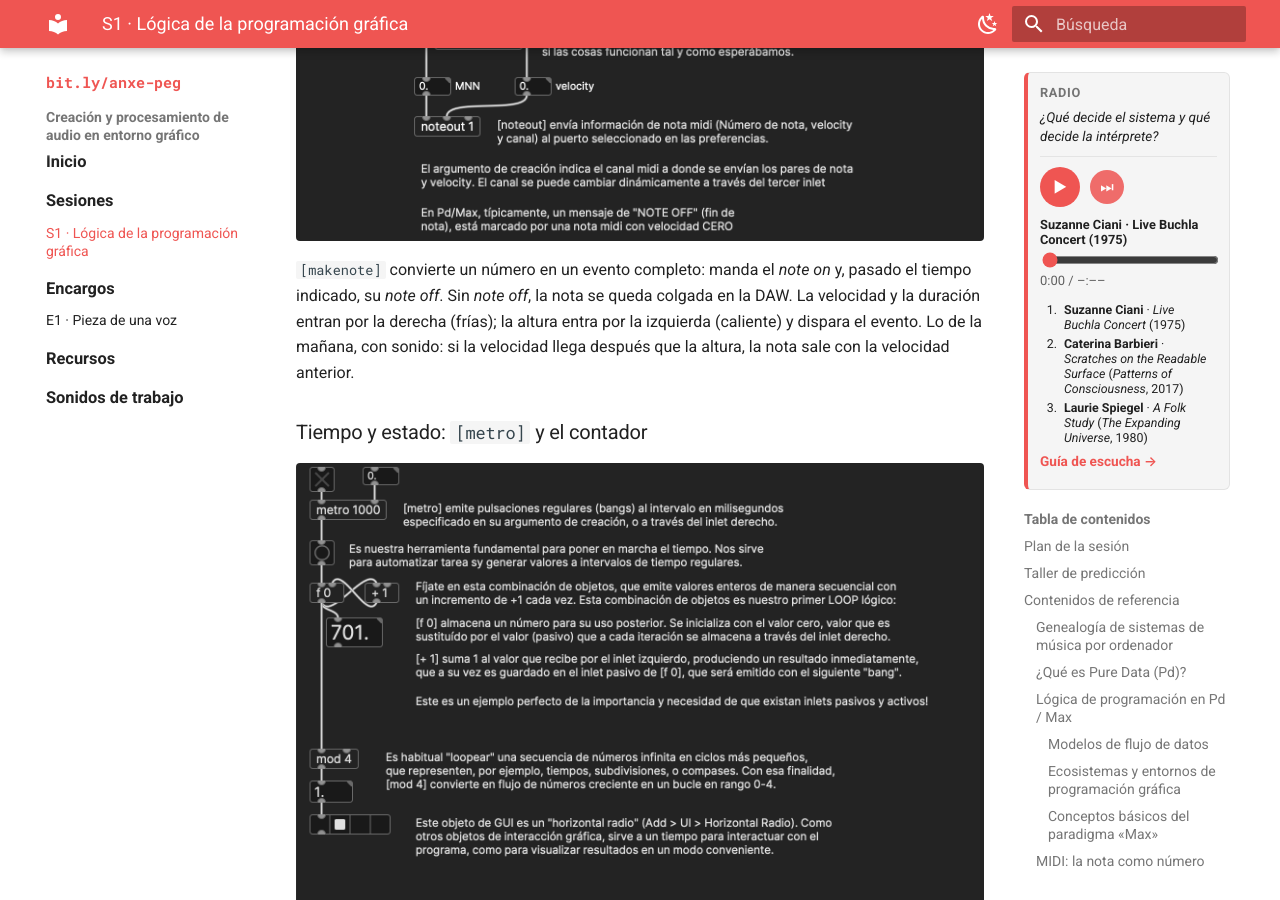
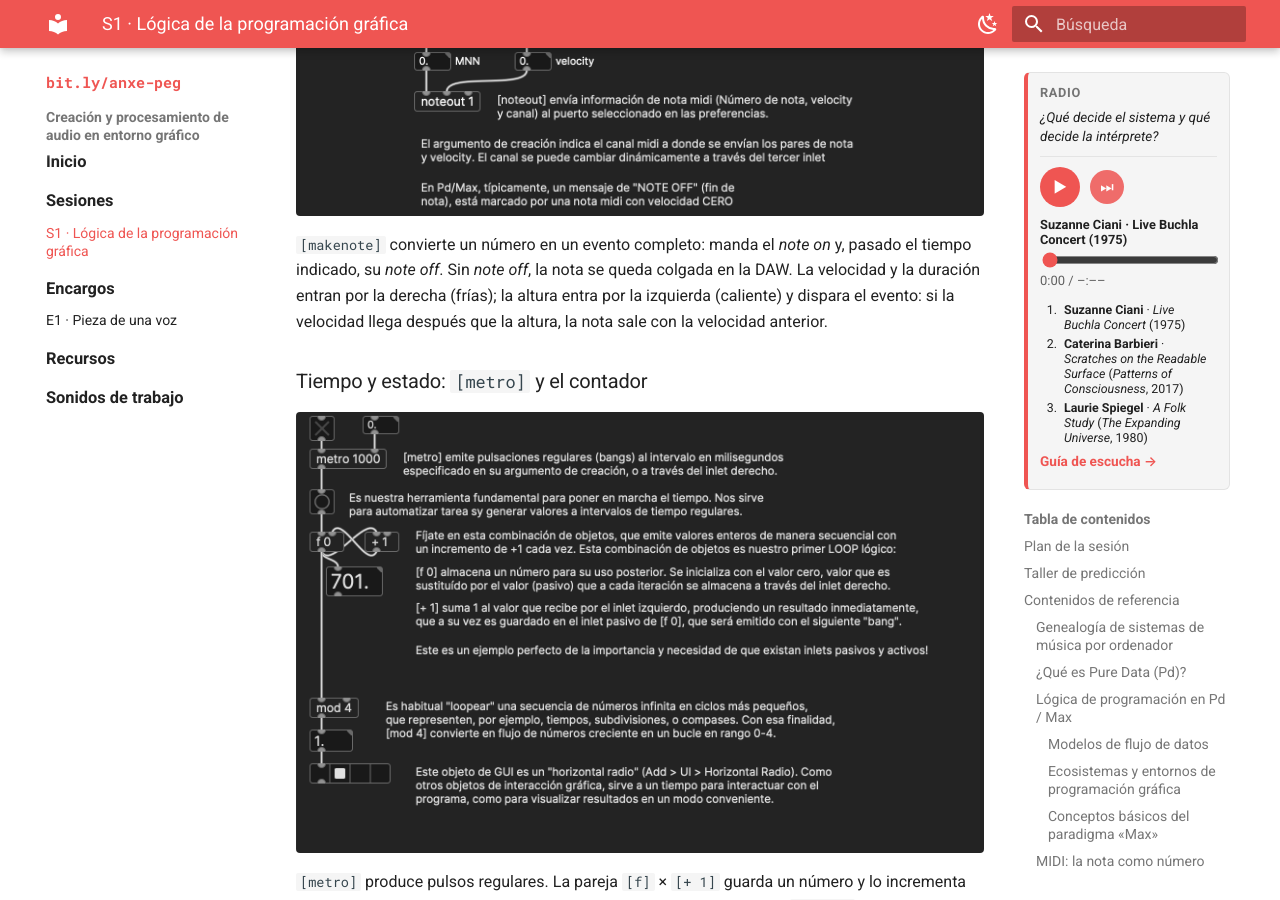
Before and after one commit to anxefaraldo/peg-curso, an MkDocs documentation site: the page built from docs/sesiones/s1.md, in a window 1280 px wide and 900 px high, scrolled down 9955 px. Built offline with MkDocs 1.6.1 and Material for MkDocs 9.7.7, drawn with Linux system fonts in a browser that asks for light colours; some of the changed text lies outside the part shown.

Commit message:
Publicación programada 2026-10-03 09:14

```diff
--- a/docs/sesiones/s1.md
+++ b/docs/sesiones/s1.md
@@ -27,7 +27,7 @@
 **Tarde**
 
 1. Escucha: Suzanne Ciani, *Live Buchla Concert* (1975) · Caterina Barbieri, *Patterns of Consciousness* (2017). ¿Qué decide el sistema y qué decide la intérprete?
-2. Puesta en marcha: qué es MIDI (*note on* y *note off*, velocidad, canales) y cómo llega a tu DAW; plugdata dentro de la DAW, `[makenote]` y `[noteout]`. Lo de la mañana empieza a sonar.
+2. Puesta en marcha: qué es MIDI (*note on* y *note off*, velocidad, canales); plugdata dentro de la DAW, `[makenote]` y `[noteout]`.
 3. Tiempo y azar: `[metro]` mueve el contador, `[random]` genera números al azar, con `[sel]` se pueden crear reglas de cambio o parar el sistema.
 4. Presentación del encargo [E1](../encargos/e1.md): una pieza de una voz con tus propias reglas. En el taller programamos juntas el punto de partida.
 5. Taller: la *Máquina de reglas*. Programamos juntas, cada una en su ordenador y sonando en su DAW, una máquina mínima que decide el tiempo y la nota (altura y velocidad). ¿Qué cambia si cambiamos cada regla? Todo lo demás que se puede regular (duración, articulación, registro, forma, final) es tuyo en el E1.
@@ -87,9 +87,9 @@
 #### Conceptos básicos del paradigma «Max»
 
 - Interconexión modular de elementos unitarios sencillos:
-    - objetos;
-    - mensajes;
-    - *atoms* (números, símbolos, listas) para interacción gráfica.
+    - objetos
+    - mensajes
+    - *atoms* (números, símbolos, listas) para interacción gráfica
 
 ![Objetos, mensajes y atoms](img/s1/objetos-mensajes-atoms.png){ .patch }
 
@@ -193,7 +193,7 @@
 
 ![Generación y envío de notas MIDI](img/s1/makenote-noteout.png){ .patch }
 
-`[makenote]` convierte un número en un evento completo: manda el *note on* y, pasado el tiempo indicado, su *note off*. Sin *note off*, la nota se queda colgada en la DAW. La velocidad y la duración entran por la derecha (frías); la altura entra por la izquierda (caliente) y dispara el evento. Lo de la mañana, con sonido: si la velocidad llega después que la altura, la nota sale con la velocidad anterior.
+`[makenote]` convierte un número en un evento completo: manda el *note on* y, pasado el tiempo indicado, su *note off*. Sin *note off*, la nota se queda colgada en la DAW. La velocidad y la duración entran por la derecha (frías); la altura entra por la izquierda (caliente) y dispara el evento: si la velocidad llega después que la altura, la nota sale con la velocidad anterior.
 
 ### Tiempo y estado: `[metro]` y el contador
 
```
